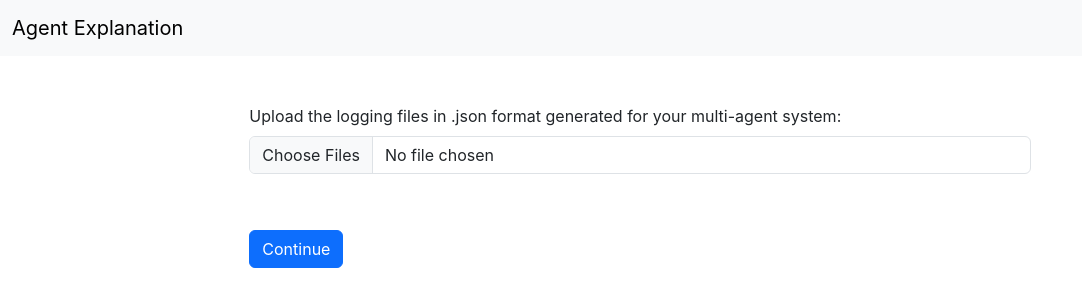
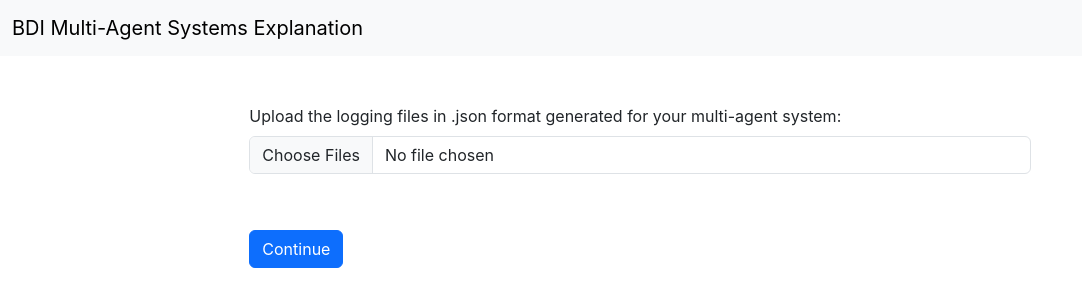
Before and after one commit to yan-elena/agent-explanation, a React (Create React App) app: page /agents/1 in a window 1280 px wide. Shown: the top 306 px of the page, without its empty margins (0-1082 px from the left). Built offline with nearby package versions, Linux system fonts and the light colour scheme.

Commit message:
refactor: page title

```diff
--- a/src/component/NavBar.js
+++ b/src/component/NavBar.js
@@ -6,7 +6,7 @@ function NavBar() {
     return (
         <Navbar bg="light">
             <Container className="m-0 w-100">
-                <Navbar.Brand href="/">Agent Explanation</Navbar.Brand>
+                <Navbar.Brand href="/">BDI Multi-Agent Systems Explanation</Navbar.Brand>
             </Container>
         </Navbar>
     )
```
